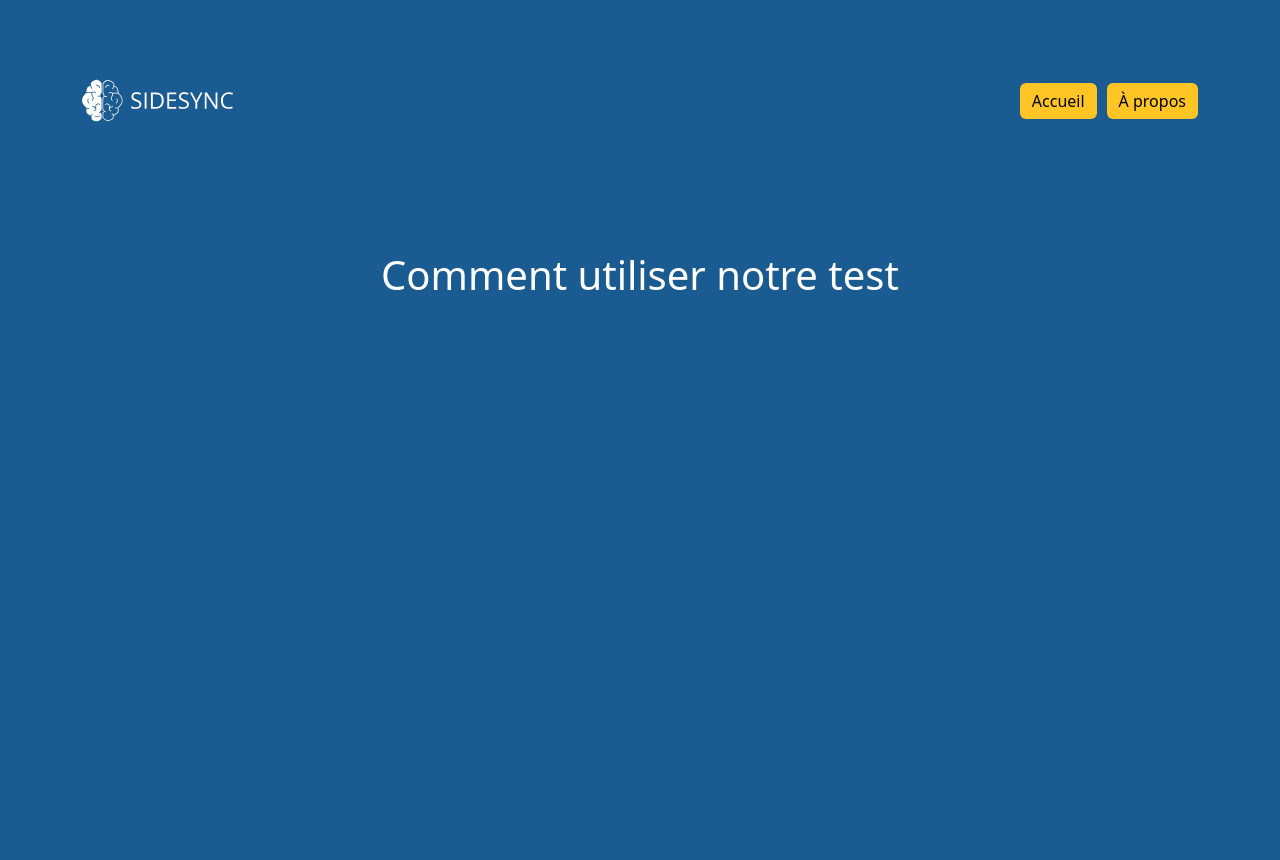
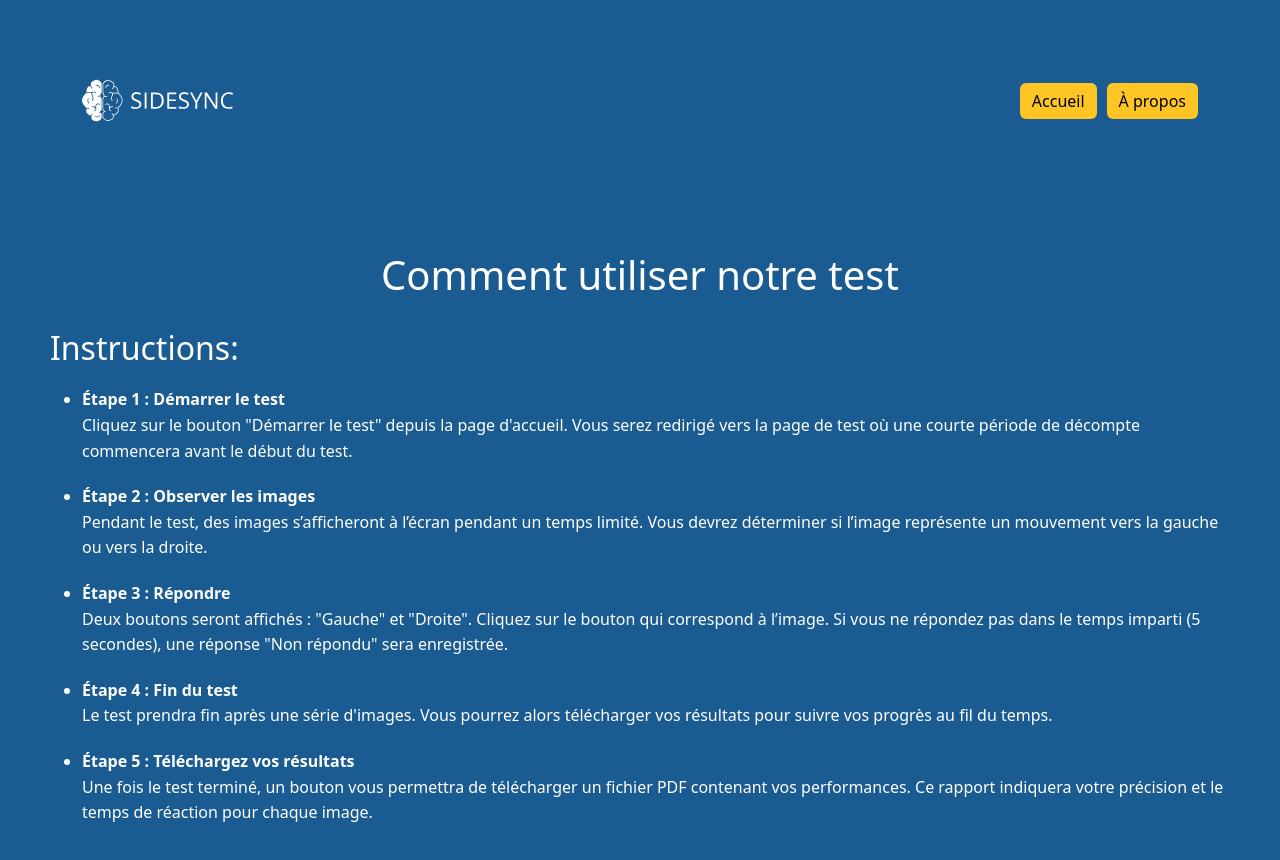
Before and after one commit to AdrianeRuggiero/sidesync_epsi, a React (Create React App) app: page /help in a window 1280 px wide. Shown: the top 860 px of the page. Before the commit the page ends 800 px from the top, so only its background shows below. Built offline with nearby package versions, Linux system fonts and the light colour scheme.

Commit message:
modifies about.js help.js et leurs styles

```diff
--- a/src/About.js
+++ b/src/About.js
@@ -1,14 +1,23 @@
-// src/HomePage.js
+// src/About.js
 import React from 'react';
 import Layout from './components/Layout'; // Import du layout
+import './styles/About.css';
 
 const About = () => {
 
 return (
     <Layout> {/* Utilisation du Layout */}
-        <div className="text-center" style={{ padding: '50px' }}>
-          <h1>À propos</h1>
-          <p>Ceci est une application pour tester vos réflexes.</p>
+        <div className="about-section text-center">
+          <h1>Bienvenue sur SideSync !</h1>
+          <h4>Ce site a été conçu pour vous accompagner dans votre processus de rééducation, en mettant l'accent sur la synchronisation de vos mouvements gauche et droit. Grâce à des exercices interactifs, vous pourrez améliorer votre coordination tout en suivant vos progrès.</h4>
+        </div>
+        <div className="about-section text-center">
+          <h2>Notre objectif?</h2>
+          <h4>Vous fournir un outil simple, intuitif et accessible pour optimiser votre rééducation neuromotrice. Chaque exercice a été pensé pour vous aider à travailler efficacement tout en vous amusant.</h4>
+        </div>
+        <div className="about-section text-center">
+          <h2>Comment cela fonctionne ?</h2>
+          <h4>Le site vous propose des exercices de reconnaissance visuelle qui vous demandent de réagir rapidement à des images et à des mouvements. Chaque session dure quelques minutes et vous permettra de mesurer vos réflexes.</h4>
         </div>
     </Layout>
 );
--- a/src/Help.js
+++ b/src/Help.js
@@ -1,14 +1,39 @@
-// src/HomePage.js
+// src/Help.js
 import React from 'react';
 import Layout from './components/Layout'; // Import du layout
+import './styles/Help.css'; // Import du fichier CSS pour la mise en forme si nécessaire
 
 const Help = () => {
-
-return (
+  return (
     <Layout> {/* Utilisation du Layout */}
-        <div className="text-center" style={{ padding: '50px' }}>
-            <h1>Comment utiliser notre test</h1>
+      <div className="text-center" style={{ padding: '50px' }}>
+        <h1>Comment utiliser notre test</h1>
+        <div className="help-section">
+          <h2>Instructions:</h2>
+          <ul>
+            <li>
+              <strong>Étape 1 : Démarrer le test</strong><br />
+              Cliquez sur le bouton "Démarrer le test" depuis la page d'accueil. Vous serez redirigé vers la page de test où une courte période de décompte commencera avant le début du test.
+            </li>
+            <li>
+              <strong>Étape 2 : Observer les images</strong><br />
+              Pendant le test, des images s’afficheront à l’écran pendant un temps limité. Vous devrez déterminer si l’image représente un mouvement vers la gauche ou vers la droite.
+            </li>
+            <li>
+              <strong>Étape 3 : Répondre</strong><br />
+              Deux boutons seront affichés : "Gauche" et "Droite". Cliquez sur le bouton qui correspond à l’image. Si vous ne répondez pas dans le temps imparti (5 secondes), une réponse "Non répondu" sera enregistrée.
+            </li>
+            <li>
+              <strong>Étape 4 : Fin du test</strong><br />
+              Le test prendra fin après une série d'images. Vous pourrez alors télécharger vos résultats pour suivre vos progrès au fil du temps.
+            </li>
+            <li>
+              <strong>Étape 5 : Téléchargez vos résultats</strong><br />
+              Une fois le test terminé, un bouton vous permettra de télécharger un fichier PDF contenant vos performances. Ce rapport indiquera votre précision et le temps de réaction pour chaque image.
+            </li>
+          </ul>
         </div>
+      </div>
     </Layout>
   );
 };
--- /dev/null
+++ b/src/styles/About.css
@@ -0,0 +1,3 @@
+.about-section {
+    margin-bottom: 50px; /* Ajustez cette valeur selon l'espacement désiré */
+  }
--- /dev/null
+++ b/src/styles/Help.css
@@ -0,0 +1,18 @@
+/* src/styles/Help.css */
+.help-section {
+    text-align: left;
+    margin-top: 30px;
+    line-height: 1.6;
+  }
+
+  .help-section ol {
+    padding-left: 20px;
+  }
+
+  .help-section li {
+    margin-bottom: 20px;
+  }
+
+  .help-section h2 {
+    margin-bottom: 20px;
+  }
```
